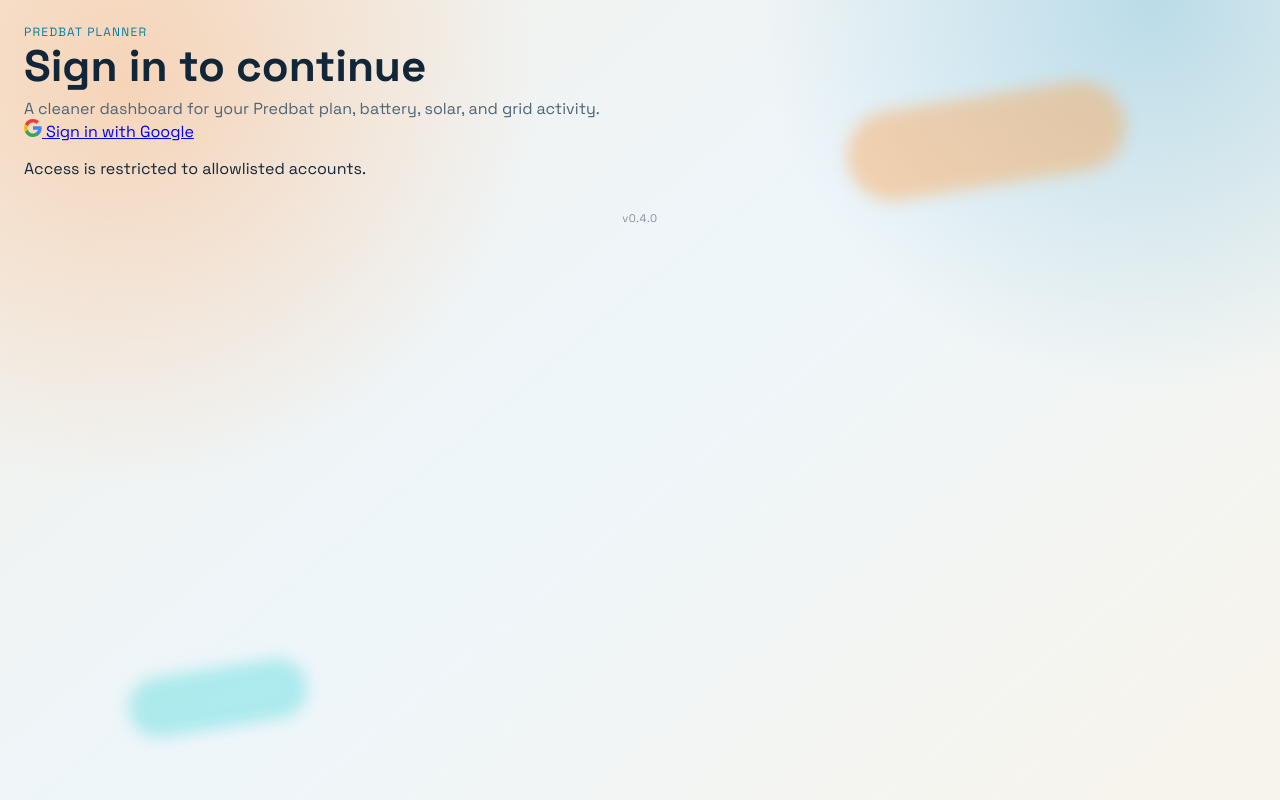
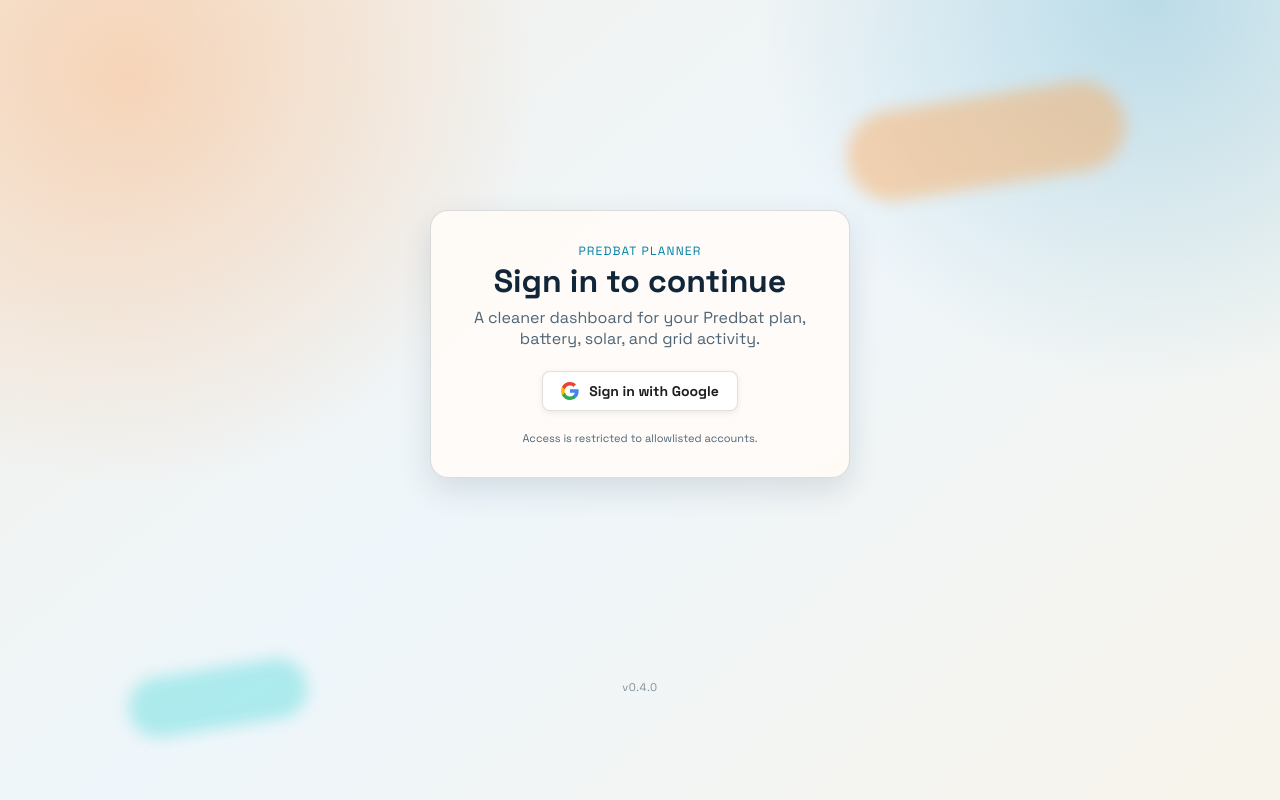
Before and after one commit to mabnz/predbat-frontend, a Flask app: page /welcome in a window 1280 px wide. Run offline with Flask 3, Linux system fonts and the light colour scheme.

Commit message:
style changes

```diff
--- a/static/styles.css
+++ b/static/styles.css
@@ -580,6 +580,65 @@
   letter-spacing: 0.05em;
 }
 
+.welcome {
+  min-height: 80vh;
+  display: flex;
+  align-items: center;
+  justify-content: center;
+  padding: 24px 12px;
+}
+
+.welcome-card {
+  background: var(--panel);
+  border: 1px solid var(--line);
+  border-radius: 18px;
+  box-shadow: var(--shadow);
+  padding: 32px 28px;
+  max-width: 420px;
+  width: 100%;
+  text-align: center;
+}
+
+.welcome-card .eyebrow {
+  margin-bottom: 6px;
+}
+
+.welcome-card h1 {
+  font-size: clamp(22px, 4vw, 32px);
+  margin: 4px 0 10px;
+}
+
+.welcome-card .subtitle {
+  margin: 0 0 22px;
+}
+
+.welcome-btn {
+  display: inline-flex;
+  align-items: center;
+  gap: 10px;
+  background: #fff;
+  color: #1f1f1f;
+  border: 1px solid rgba(0, 0, 0, 0.12);
+  border-radius: 8px;
+  padding: 10px 18px;
+  font-weight: 600;
+  font-size: 14px;
+  text-decoration: none;
+  box-shadow: 0 2px 6px rgba(0, 0, 0, 0.08);
+  transition: transform 120ms ease, box-shadow 120ms ease;
+}
+
+.welcome-btn:hover {
+  transform: translateY(-1px);
+  box-shadow: 0 4px 10px rgba(0, 0, 0, 0.12);
+}
+
+.welcome-foot {
+  margin: 20px 0 0;
+  font-size: 11px;
+  color: var(--muted);
+}
+
 .up {
   color: var(--ok);
 }
```
